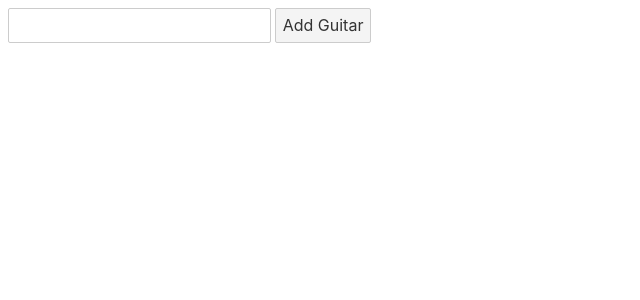
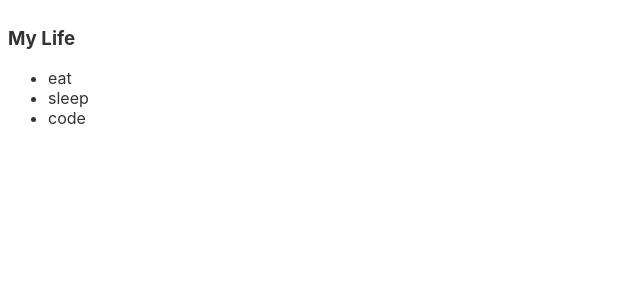
Before and after one commit to mr0a/Svelte_Intro, a Svelte app: page / in a window 1280 px wide. Shown: the top 300 px of the page, without its empty margins (0-640 px from the left). Built offline with nearby package versions, Linux system fonts and the light colour scheme.

Commit message:
Fetch data with onMount Lifecyce

```diff
--- /dev/null
+++ b/public/data.json
@@ -0,0 +1 @@
+["eat", "sleep", "code"]
--- a/src/App.svelte
+++ b/src/App.svelte
@@ -1,40 +1,15 @@
 <script>
-  import HelloForm from './components/HelloForm.svelte';
-  import ManualList from './components/ManualList.svelte';
-	export let name;
+  import List from './components/List.svelte';
+  let title = 'My Life';
+  import {onMount} from 'svelte'
+
+  let items = [];
+
+  onMount(async () => {
+    let response = await fetch('data.json');
+    items = await response.json();
+  })
 </script>
 
-<style>
-  /* main {
-    text-align: center;
-    padding: 1em;
-    max-width: 240px;
-    margin: 0 auto;
-  } */
-
-  /* h1 {
-    color: #ff3e00;
-    text-transform: uppercase;
-    font-size: 4em;
-    font-weight: 100;
-  } */
-
-  @media (min-width: 640px) {
-    main {
-      max-width: none;
-    }
-  }
-</style>
-
-<main>
-  <!-- <h1>Hello {name}!</h1> -->
-  <!-- <p>
-    Visit the <a href="https://svelte.dev/tutorial">Svelte tutorial</a> to learn
-    how to build Svelte apps.
-  </p> -->
-  <!-- <HelloForm /> -->
-  <ManualList on:new-item={
-    // Function can also be passed instead
-    event => console.log(`New item ${event.detail.value}`)
-  } />
-</main>
+<!-- Anything inside {} is js expression -->
+<List title={title} items={items} />
--- /dev/null
+++ b/src/components/List.svelte
@@ -0,0 +1,13 @@
+<h3>{title}</h3>
+
+<ul>
+    {#each items as item}
+        <li>{item}</li>
+    {/each}
+</ul>
+
+<script>
+    // Declare props with default value
+    export let title = '';
+    export let items = [];
+</script>
```
Also changed, not shown: 1 other file (tests, documents, lock files or other folders).
